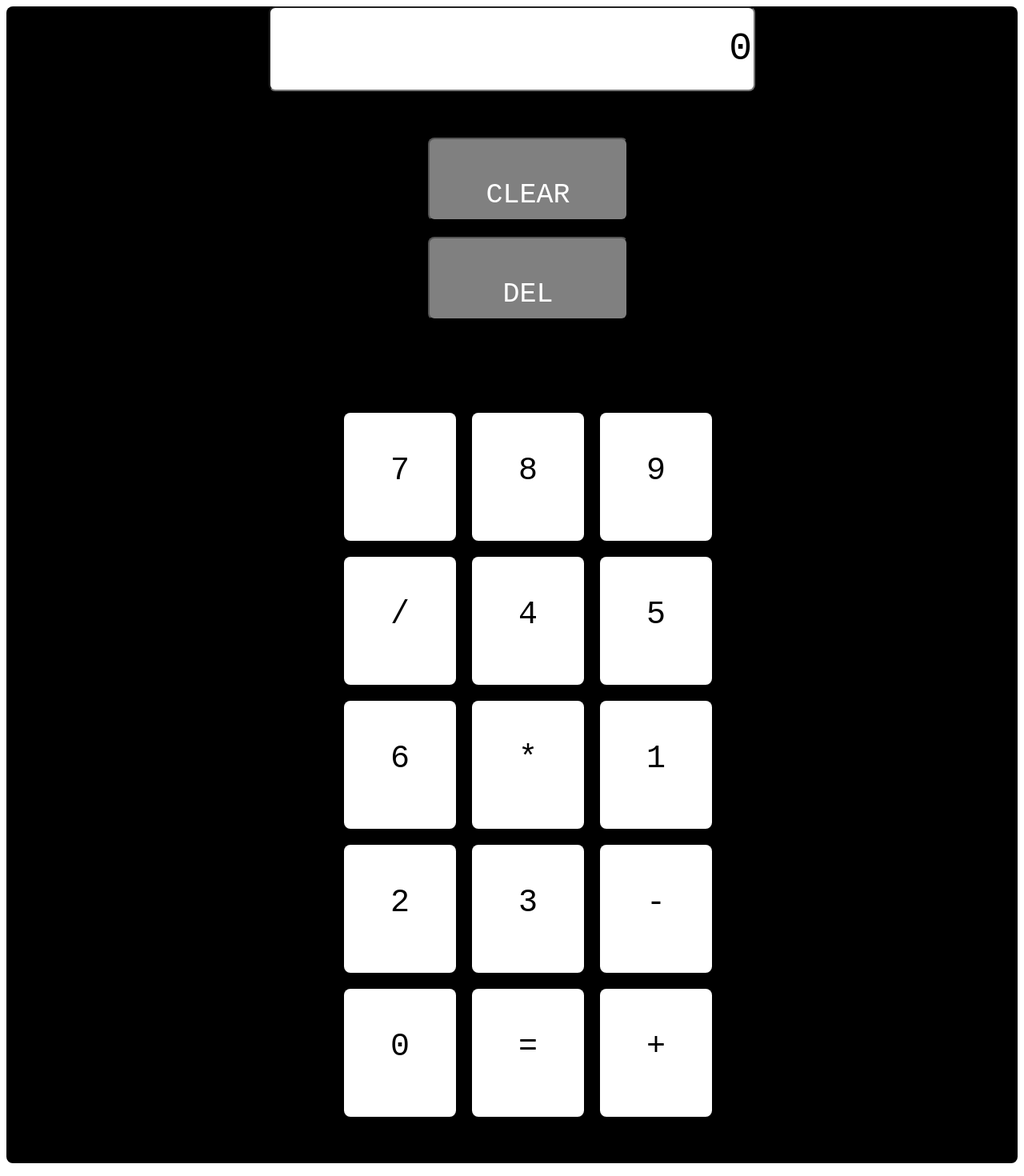
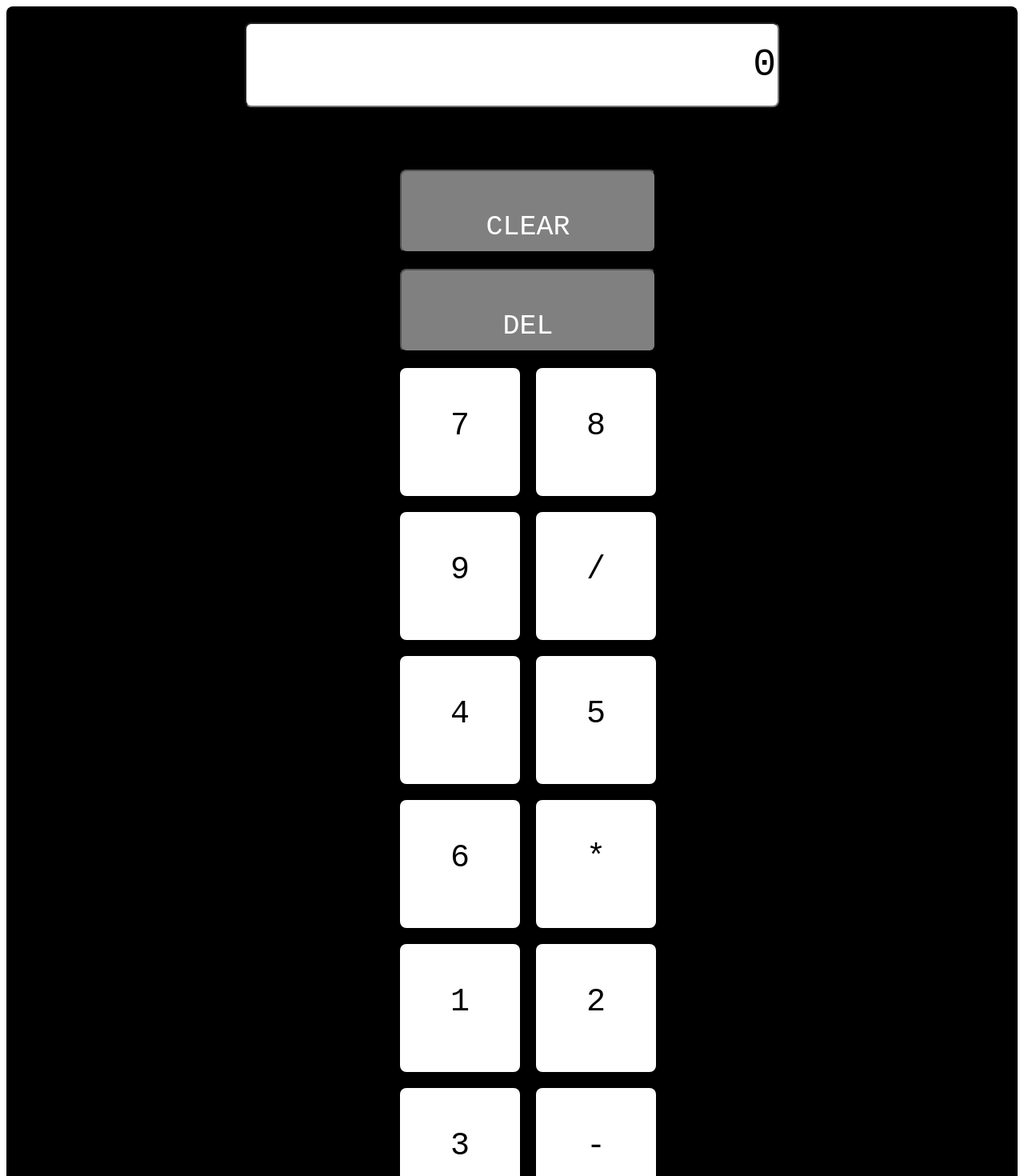
Before and after one commit to Mutheeswari/calculator-react, a React (Create React App) app in the folder calculator-app/: page / in a window 1280 px wide. Shown: the top 1470 px of the page at 80% size. Built offline with nearby package versions, Linux system fonts and the light colour scheme.

Commit message:
css for clear and delete

```diff
--- a/calculator-app/src/App.css
+++ b/calculator-app/src/App.css
@@ -1,17 +1,21 @@
 .App {
   text-align: center;
 }
+
 ul.ul-numbers {
   width: 40%;
 }
+
 .set-width {
-  width: 600px;
+  width: 660px;
   height: 100px;
   font-size: 48px;
   border-radius: 8px;
   font-family: 'Cutive Mono', monospace;
   text-align: right;
+
 }
+
 .App-header {
   background-color: black;
   border-radius: 8px;
@@ -20,12 +24,29 @@ ul.ul-numbers {
   flex-direction: column;
   align-items: center;
   justify-content: center;
-  font-size:48px;
+  font-size: 48px;
   color: black;
-  padding: 0 10px;
+  padding: 10px;
 }
+
+.button-zero {
+  width: 230px;
+  border-radius: 8px;
+  font-size: 40px;
+  font-family: 'Cutive Mono', monospace;
+  height: 60px;
+  color: black;
+  align-items: center;
+  justify-content: center;
+  display: inline-block;
+  padding: 50px;
+  margin: 10px;
+  background: white;
+  border: none;
+}
+
 .button-numbers {
-  width: 40px;
+  width: 50px;
   border-radius: 8px;
   font-size: 40px;
   font-family: 'Cutive Mono', monospace;
@@ -40,23 +61,26 @@ ul.ul-numbers {
   border-radius: 8px;
   border: none;
 }
+
 .button-cldel {
-  width: 250px;
+  width: 320px;
   border-radius: 8px;
   font-size: 35px;
   height: 70px;
   color: white;
   text-align: center;
-  font-family:'Cutive Mono', monospace;
+  font-family: 'Cutive Mono', monospace;
   background: grey;
   justify-content: center;
   display: inline-block;
   padding: 50px;
   margin: 10px;
 }
+
 .button-cldel:hover {
-  background-color:orange;
+  background-color: orange;
 }
+
 .button-numbers:hover {
-  background-color:orange;
+  background-color: orange;
 }
--- a/calculator-app/src/Buttonnumbers.js
+++ b/calculator-app/src/Buttonnumbers.js
@@ -1,44 +1,56 @@
 import "./App.css"; // import App.css to get the class
-import { useContext } from "react"; // import useContext
+import { useContext, useState } from "react"; // import useContext
 import { ButtonContext } from "./App"; // import ButtonContext which was created in the App.js
 import { operators, buttonLabels, buttonName } from "./constants";
 function Buttonnumbers() {
   const { digit, setDigit } = useContext(ButtonContext); // Define useContext with imported context (ButtonContext)
-
+  const [arrayvalue, setArrayvalue] = useState({
+    firstItem: undefined,
+    operator: "",
+    thirdItem: undefined,
+  });
   const removeString = (digi) => {
-    if (digi.slice(-1) === " ") {
-      setDigit(digi.slice(0, -3));
-    } else {
     setDigit(digi.slice(0, -1));
-    }
   };
   // To append numbers in the EditBox
-  const appendNumber = (number) => {
+  const appendNumber = (num) => {
     // To find whether the EditBox value is "0" or not
     // "===" to check the codition along with datatype
     if (digit === 0) {
-      if (operators.includes(number.toString())) {
-        setDigit(" " + number.toString() + " ");
+      setDigit(num); //to call setDigit to change the editbox value if the previous value is "0"
     } else {
-        setDigit(number.toString()); //to call setDigit to change the editbox value if the previous value is "0"
-      }
-    } else {
-      if (operators.includes(number.toString())) {
-        setDigit(digit.toString() + " " + number.toString() + " ");
-      } else {
-        setDigit(digit.toString() + number.toString()); //to call setDigit if the previous value
+      if (num !== "=") {
+        setDigit("" + digit + num); //to call setDigit if the previous value
       }
     }
   };
-
+  const getArithmeticValue = () => {
+    arrayvalue.firstItem = digit;
+    setArrayvalue(arrayvalue);
+  };
+  const getValue = (num) => {
+    appendNumber(num);
+    if (operators.includes(num)) {
+      getArithmeticValue();
+      arrayvalue.operator = num;
+      setArrayvalue(arrayvalue);
+    }
+    if (num === "=") {
+      arrayvalue.thirdItem = digit.split(arrayvalue.operator)[1];
+      setArrayvalue(arrayvalue);
+      if (arrayvalue.operator === "+") {
+        setDigit(Number(arrayvalue.firstItem) + Number(arrayvalue.thirdItem));
+      }
+    }
+  };
   // create "for loop" with map for the buttons with arrow function
   const listItems = buttonLabels.map((number, index) => (
-
     // Button with onClick
     <li
-    className="button-numbers"
+      // className="button-numbers"
+      className={number === 0 ? "button-zero" : "button-numbers"}
       key={number.toString()}
-    onClick={() => appendNumber(number)}
+      onClick={() => getValue(number)}
     >
       {number}
     </li>
@@ -63,8 +75,7 @@ function Buttonnumbers() {
           >
             {buttonName.delete}
           </button>
-        </ul>
-        <ul className="ul-numbers">{listItems} </ul>
+        {listItems} </ul>
       </header>
     </div>
   );
```
Lines whose indentation alone changed are shown as unchanged.
